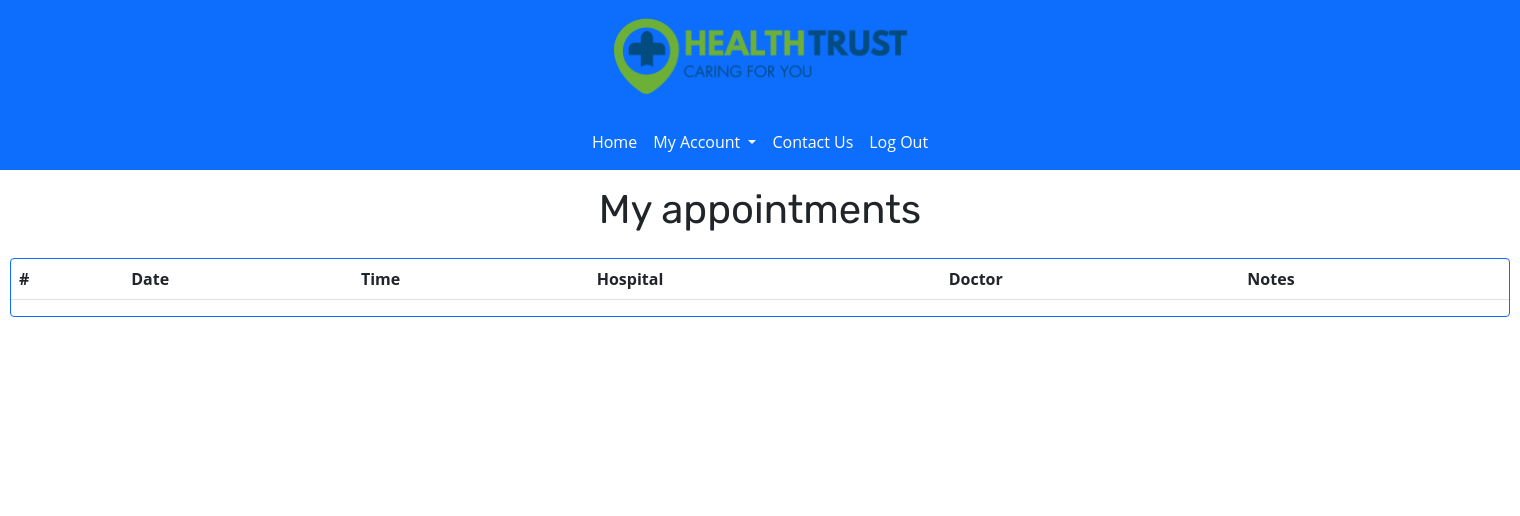
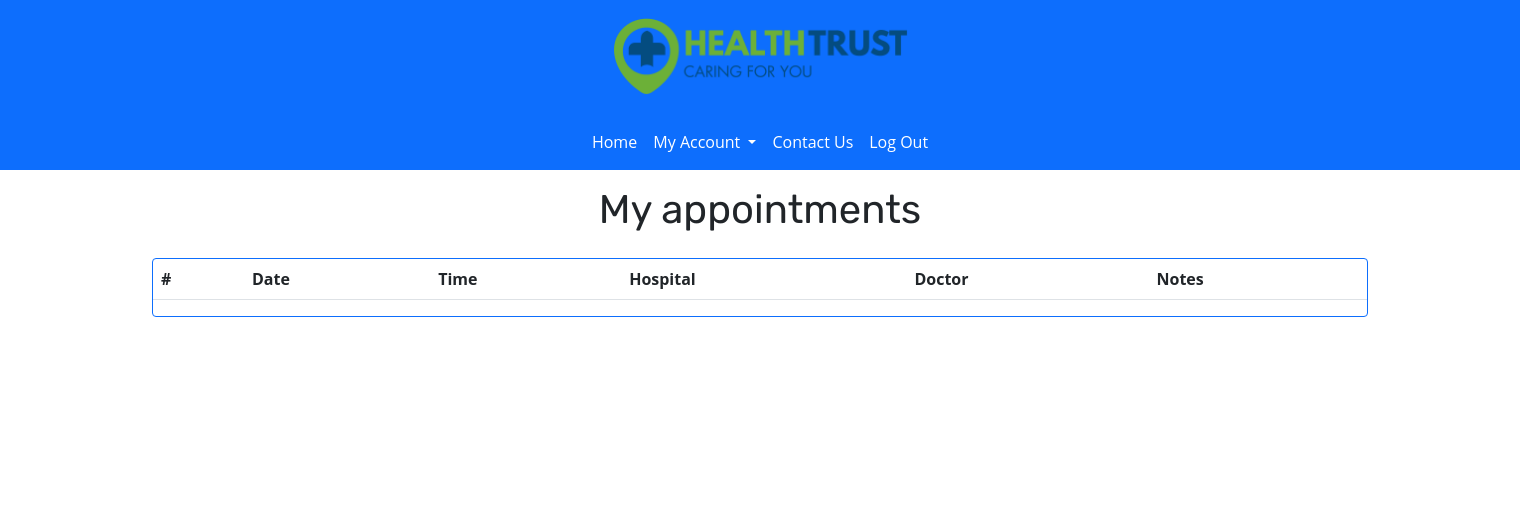
Before and after one commit to mfronistas/HealthTrustApp, a Flask app: page /appointment in a window 1520 px wide. Shown: the top 516 px of the page. Run offline with Flask 2, Linux system fonts and the light colour scheme; a user stored in the database is signed in; data comes from the database, SQL or seed files in the repository; data that the repository does not hold is empty; some web fonts are replaced.

Commit message:
Changed hardcoded table to scale.

```diff
--- a/templates/appointments.html
+++ b/templates/appointments.html
@@ -20,7 +20,7 @@
       {% endif %}
   {% endwith %}
 </div>
-<div class="card border-primary border mx-auto" style="width:1500px;">
+<div class="card border-primary border mx-auto" style="width:80%;">
 <table class="table">
   <thead>
     <tr>
```
